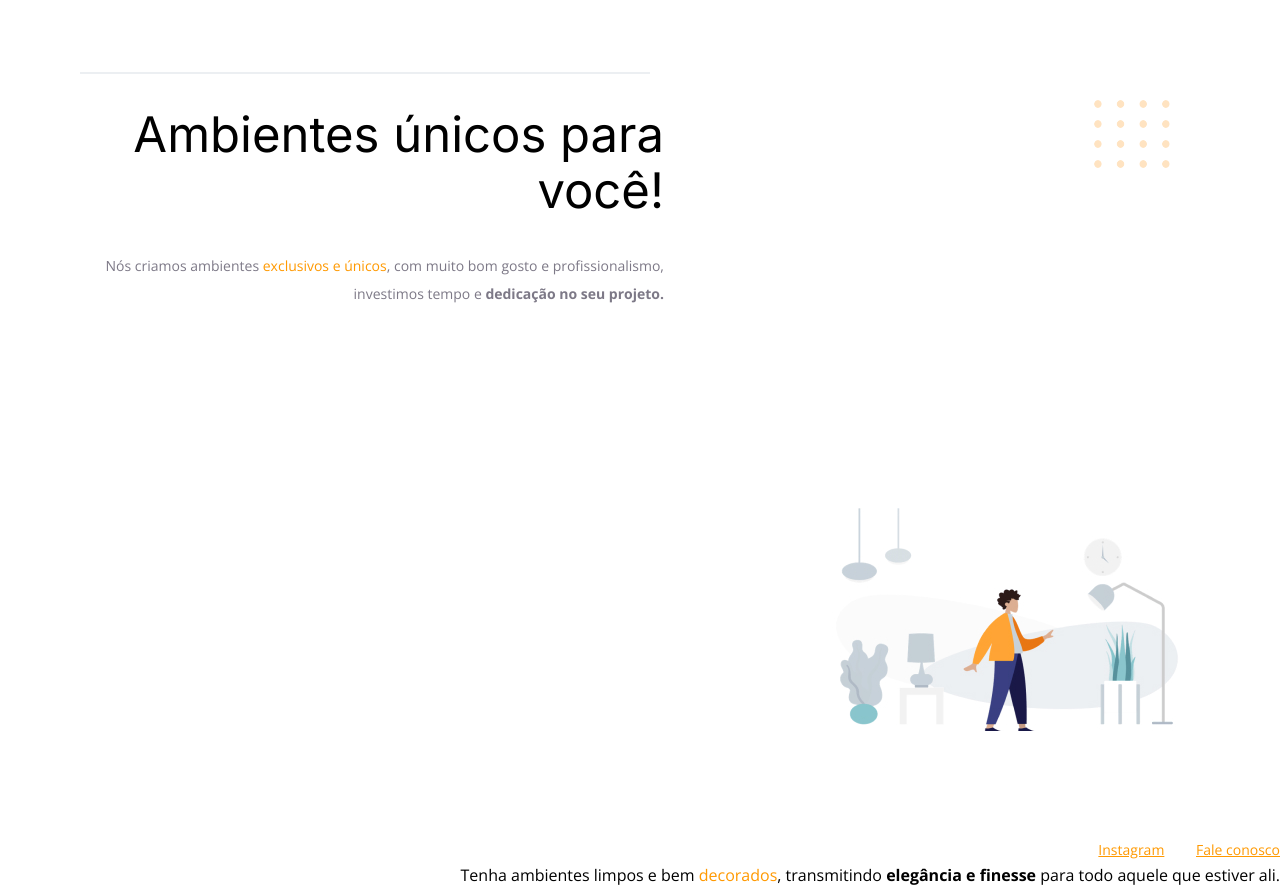
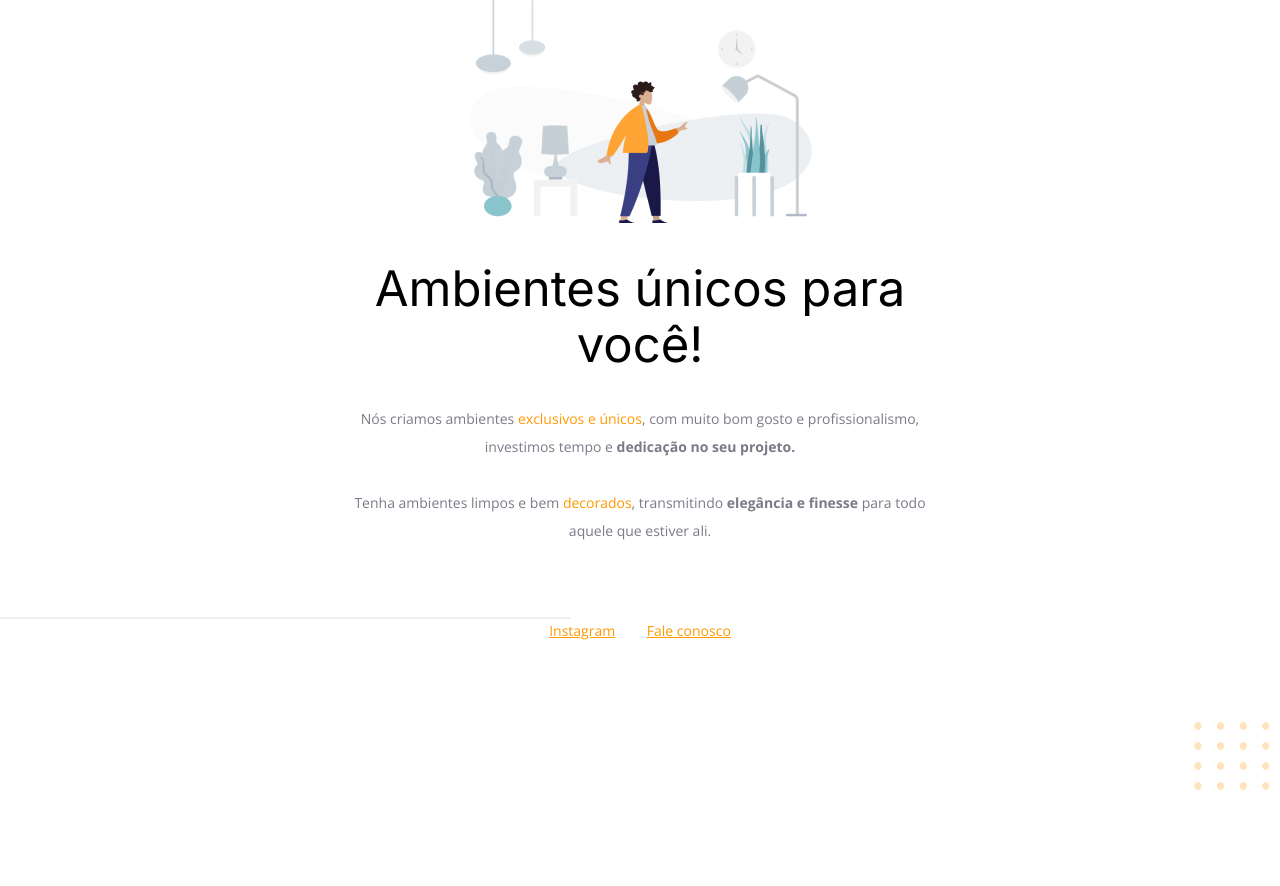
Before and after one commit to Th3Matts/stage2p1, a plain HTML site: page index.html in a window 1280 px wide. After the commit the page ends 800 px from the top, so only its background shows below. Drawn offline with nearby package versions, Linux system fonts and the light colour scheme.

Commit message:
Criação do projeto

```diff
--- a/index.html
+++ b/index.html
@@ -20,22 +20,24 @@
   <!-- Tag <body> é o corpo do documento, onde tem as informações que serão mostradas. -->
   <body>
     <div id="hero">
-      <div class="line"></div>
+      <img
+        src="images/img1.jpg"
+        alt="Desenho de uma pessoa vestindo uma camisa amarela em uma sala com Móveis"
+      />
+
       <h1>Ambientes únicos para você!</h1>
       <p>
         Nós criamos ambientes <span>exclusivos e únicos</span>, com muito
         bom gosto e profissionalismo, investimos tempo e
         <strong>dedicação no seu projeto.</strong>
-
-        <br />
-        <br />
+        <br/>
+        <br/>
+        Tenha ambientes limpos e bem <span>decorados</span>, transmitindo
+        <strong>elegância e finesse</strong>
+        para todo aquele que estiver ali.
       </p>
     </div>
-    <img
-      src="images/img1.jpg"
-      alt="Desenho de uma pessoa vestindo uma camisa amarela em uma sala com Móveis"
-    />
-
+    <div class="line"></div>
     <div id="footer">
       <a target="_blank" href="https://instagram.com/moveisparavoce"
         >Instagram</a
@@ -43,9 +45,6 @@
       <a href="mailto:contato@moveisparavoce.com">Fale conosco</a>
     </div>
 
-    Tenha ambientes limpos e bem <span>decorados</span>, transmitindo
-    <strong>elegância e finesse</strong>
-    para todo aquele que estiver ali.
 
     <img
       id="balls"
--- a/style.css
+++ b/style.css
@@ -1,23 +1,23 @@
+body, p, a{
+  font-family: 'Open Sans', sans-serif;
+}
+
 body {
-  font-family: "Open Sans", sans-serif;
-  text-align: end;
+  text-align: center;
   margin: 0;
 }
 
-#hero {
-    width: 592px;
-    margin: 72px;
+#hero{
+  width: 592px;
+  margin: 0px auto 72px ;
 }
 
-img {
-    margin: 100px;
-}
-
-h1 {
-  font-family: "Inter", sans-serif;
+h1{
+  font-family: 'Inter', sans-serif;
+  font-weight: normal;
   font-size: 49px;
   line-height: 56px;
-  font-weight: normal;
+  margin-bottom: 32px;
 }
 
 h1 span {
@@ -43,14 +43,12 @@ p, #footer {
 .line {
     width: 568px;
     height: 0;
-
-    margin: 0 8px;
-
+    position: fixed;
     border: 1px solid #ECEFF2;
 }
 
 #balls {
     position: fixed;
-    top: 0;
+    bottom: 0;
     right: 0;
 }
```
